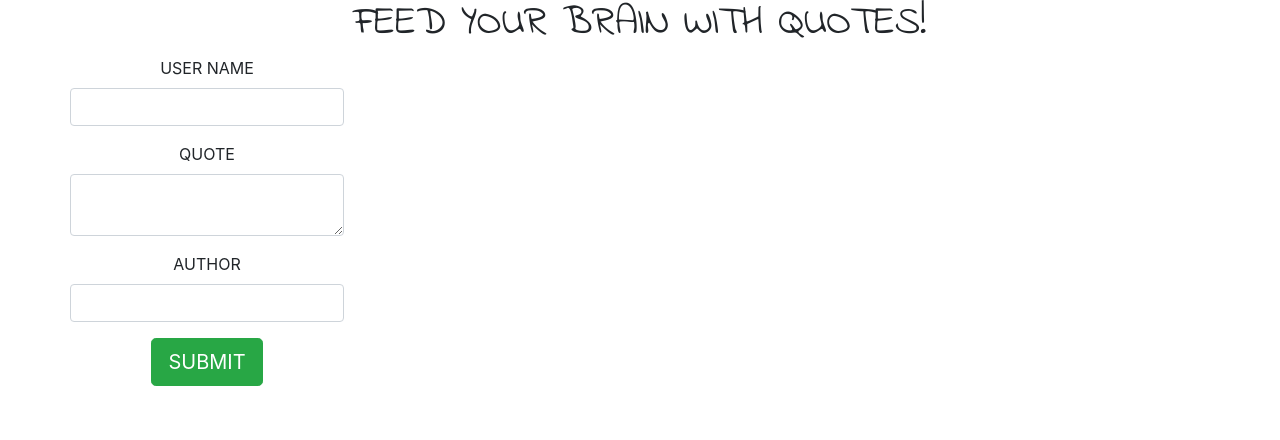
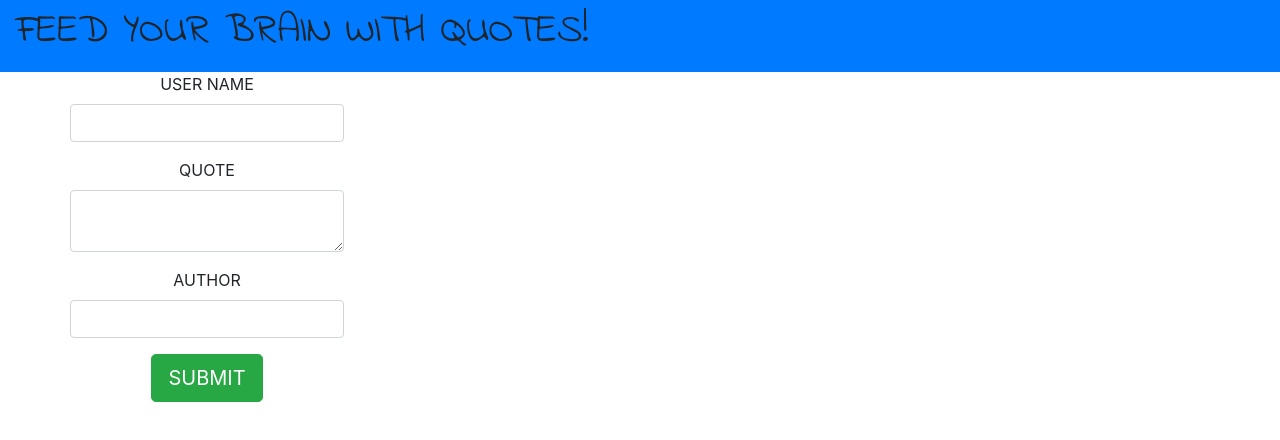
Before and after one commit to KingsMunene/Quotes, an Angular app: page / in a window 1280 px wide. Shown: the top 440 px of the page. Built offline with nearby package versions, Linux system fonts and the light colour scheme.

Commit message:
add detail components

```diff
--- a/src/app/app.component.html
+++ b/src/app/app.component.html
@@ -1,10 +1,13 @@
 <!--The content below is only a placeholder and can be replaced.-->
-<div style="text-align:center">
+
   <link href="https://fonts.googleapis.com/css?family=Indie+Flower" rel="stylesheet">
+  <nav class="navbar navbar-dark bg-primary">
+ <div style="text-align:center">
   <h1>
      FEED YOUR BRAIN WITH {{ title }}!
   </h1>
-
+</div>
+</nav>
 
   <app-quote></app-quote>
 <router-outlet></router-outlet>
--- a/src/app/quote-form/quote-form.component.css
+++ b/src/app/quote-form/quote-form.component.css
@@ -0,0 +1,3 @@
+.row{
+    text-align: center;
+}
--- a/src/app/quote-form/quote-form.component.html
+++ b/src/app/quote-form/quote-form.component.html
@@ -1,10 +1,13 @@
 <div class="container">
   <div class="row">
+
       <form>
+          <div class="cards">
           <div class="form-group">
               <label for="name">USER NAME</label>
               <input type="text" required class="form-control" id="name">
           </div>
+        </div>
           <div class="form-group">
               <label for="quote">QUOTE</label>
               <textarea class="form-control" id="description"></textarea>
```
